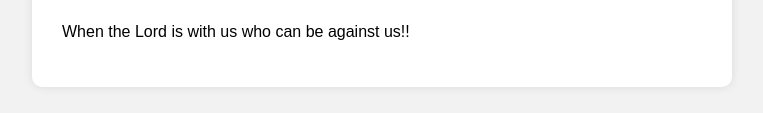
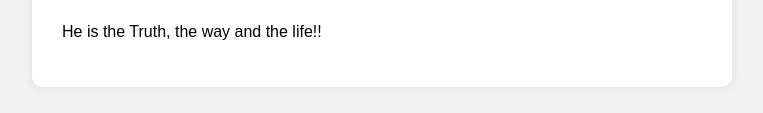
Before and after one commit to johnstephengutam/SWE645_REPO, a plain HTML site: page SWE645_HW2/WebContent/index.html in a window 1280 px wide. Shown: the part 1348-1461 px from the top of the page, without its empty margins (258-1021 px from the left). Drawn offline with Linux system fonts and the light colour scheme.

Commit message:
Added the comment

```diff
--- a/SWE645_HW2/WebContent/index.html
+++ b/SWE645_HW2/WebContent/index.html
@@ -117,7 +117,7 @@
             <input type="submit" value="Submit">
             <input type="reset" value="Cancel">
         </form>
-        <p>When the Lord is with us who can be against us!!<p>
+        <p>He is the Truth, the way and the life!!<p>
     </div>
 </body>
 </html>
```
